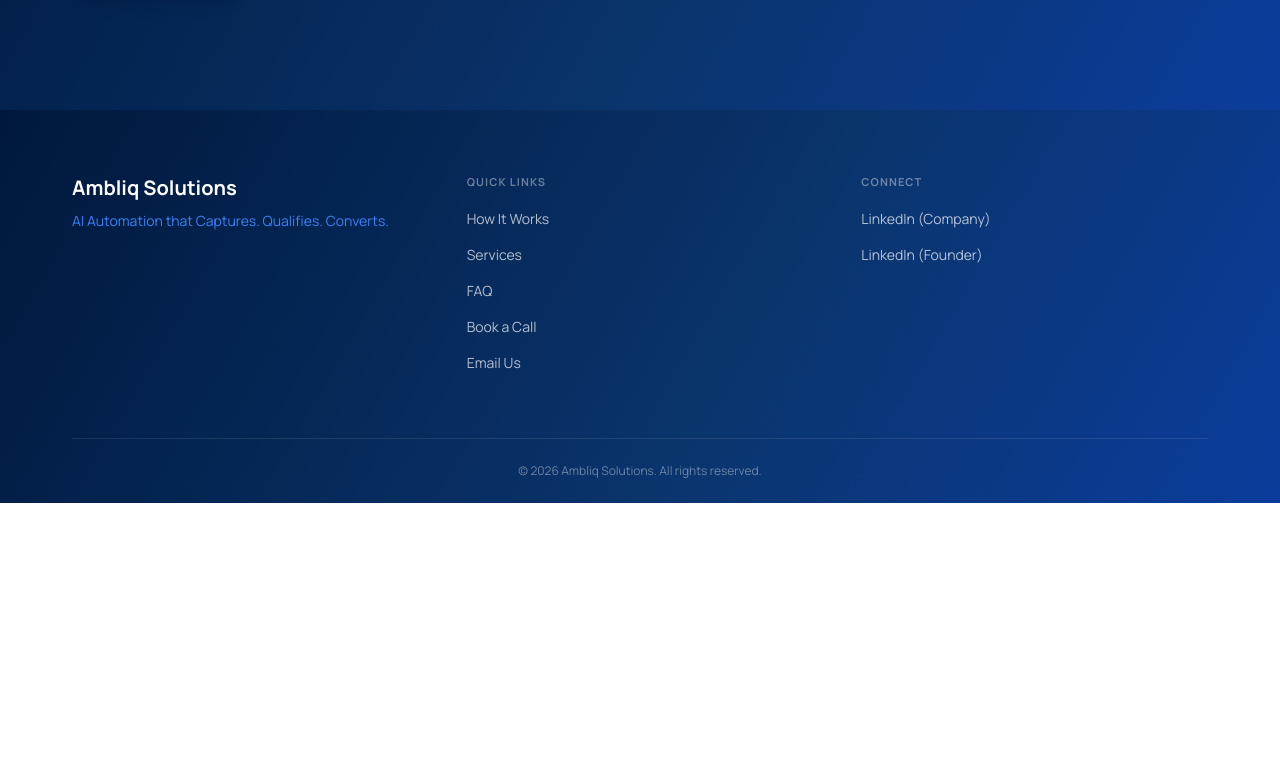
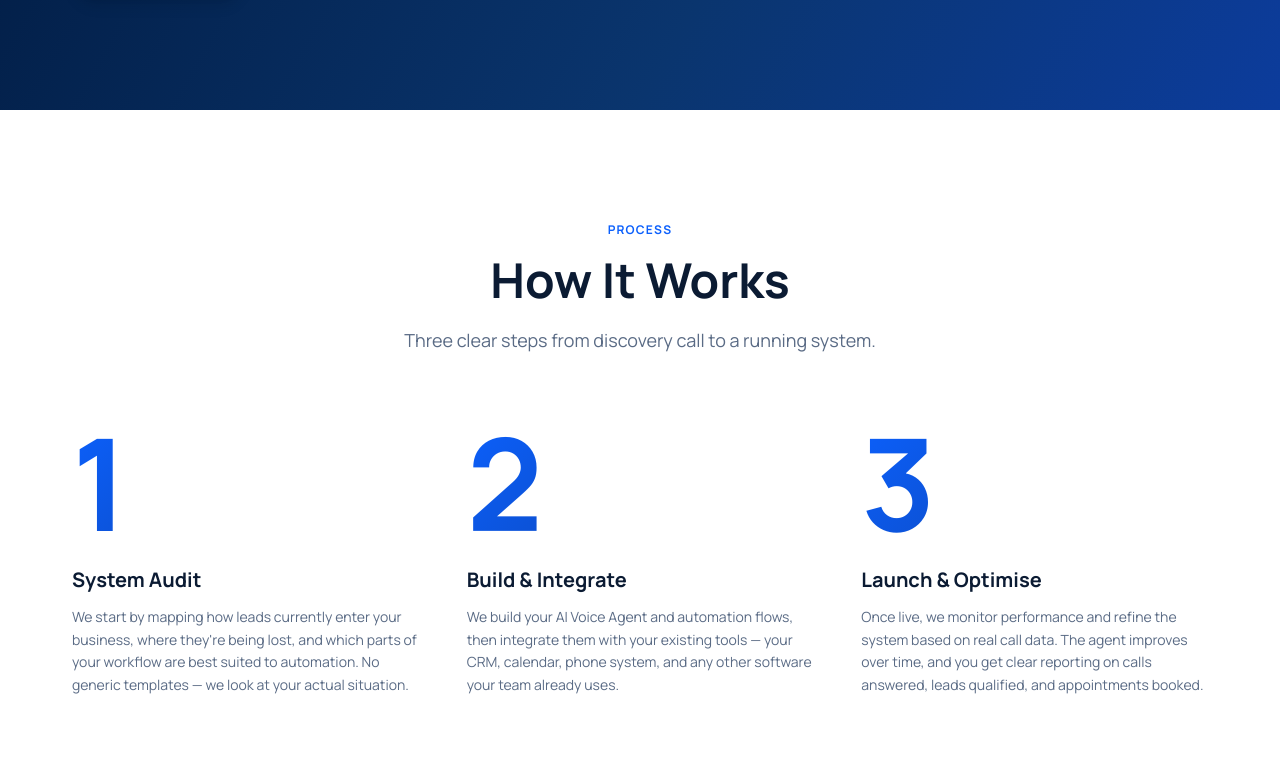
Before and after one commit to DevShoaib78/ambliqsolutions, a Next.js app: page / in a window 1280 px wide. Shown: the part 5903-6680 px from the top of the page. Before the commit the page ends 6406 px from the top, so only its background shows below. Built offline with nearby package versions, Linux system fonts and the light colour scheme.

Commit message:
feat: process / how-it-works section

```diff
--- a/src/app/page.tsx
+++ b/src/app/page.tsx
@@ -5,6 +5,7 @@
 import Results       from '@/components/sections/Results'
 import Services      from '@/components/sections/Services'
 import Integrations  from '@/components/sections/Integrations'
+import Process       from '@/components/sections/Process'
 
 export default function Home() {
   return (
@@ -16,7 +17,8 @@
       <Results />
       <Services />
       <Integrations />
-      {/* Process, CTA, FAQ sections go here */}
+      <Process />
+      {/* CTA, FAQ sections go here */}
     </main>
   )
 }
--- /dev/null
+++ b/src/components/sections/Process.tsx
@@ -0,0 +1,41 @@
+import { site } from '@/content/site'
+import Container from '@/components/common/Container'
+import SectionHeading from '@/components/common/SectionHeading'
+import Reveal from '@/components/motion/Reveal'
+
+export default function Process() {
+  return (
+    <section id="process" className="py-20 sm:py-28">
+      <Container>
+
+        <Reveal>
+          <SectionHeading
+            eyebrow="Process"
+            heading="How It Works"
+            sub="Three clear steps from discovery call to a running system."
+            className="mb-16"
+          />
+        </Reveal>
+
+        <div className="grid gap-10 sm:grid-cols-3 sm:gap-8 lg:gap-12">
+          {site.process.map((step, i) => (
+            <Reveal key={step.title} delay={i * 0.1}>
+              <div className="flex flex-col gap-3">
+                {/* Giant gradient numeral */}
+                <span
+                  className="text-gradient text-8xl lg:text-9xl font-bold leading-none select-none"
+                  aria-hidden="true"
+                >
+                  {i + 1}
+                </span>
+                <h3 className="text-xl font-bold text-ink mt-2">{step.title}</h3>
+                <p className="text-ink-muted text-sm leading-relaxed">{step.body}</p>
+              </div>
+            </Reveal>
+          ))}
+        </div>
+
+      </Container>
+    </section>
+  )
+}
```
